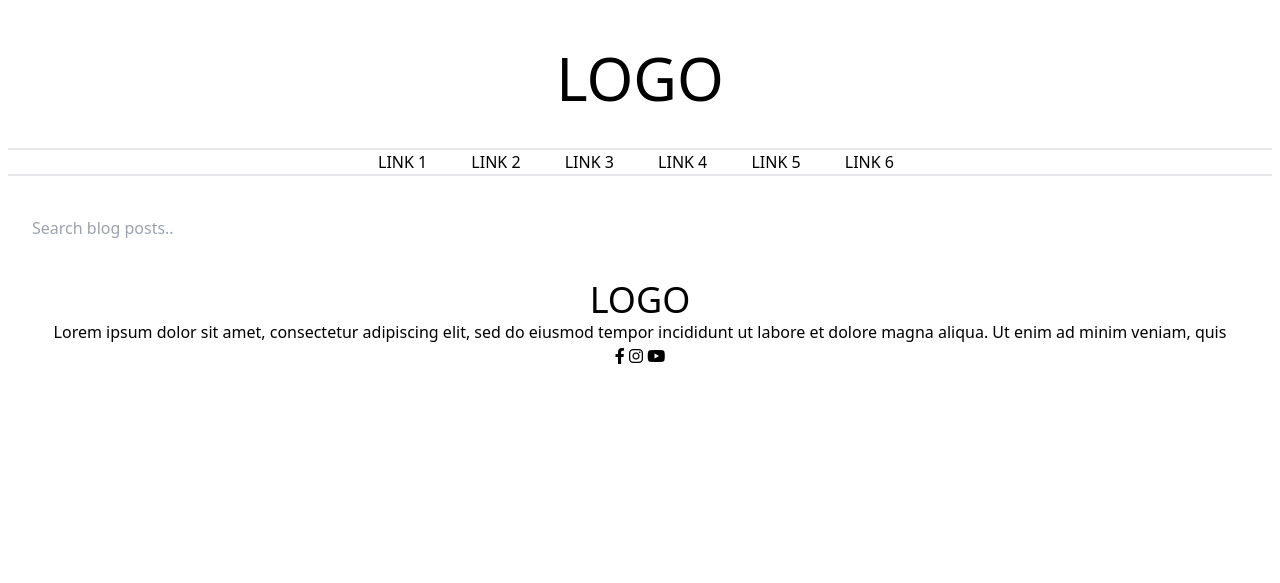
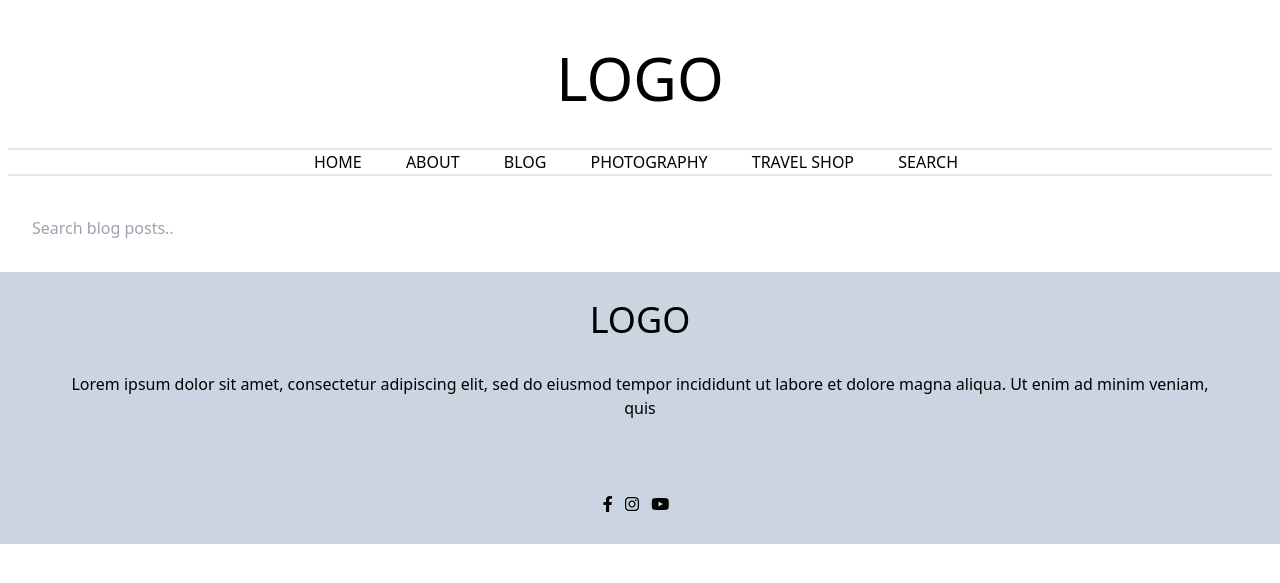
Before and after one commit to RinnieRambler/bootcamp-blog-project, a Jekyll site: the page built from search-doc.html, in a window 1280 px wide. Shown: the top 583 px of the page. Built offline with Jekyll 4.4.1, drawn with Linux system fonts in a browser that asks for light colours; nearby versions of some CDN libraries; comment, search, counter and statistics services are not loaded.

Commit message:
Updates to footer and header

```diff
--- a/_includes/featured-posts.html
+++ b/_includes/featured-posts.html
@@ -5,7 +5,7 @@
     <div class="leading-8 grid gap-8 md:grid-cols-3">
       {% for post in site.posts limit:3 %}
       <a href="{{post.url}}">
-        <div class="bg-image h-72 bg-no-repeat bg-center" style="background-image:url({{post.featured_image}})"> </div>
+        <div class="bg-image bg-center h-72 bg-no-repeat" style="background-image:url({{post.featured_image}})"> </div>
         <span class="category uppercase text-sm">{{post.category}}</span>
         <h3 class="text-xl font-semibold"> {{post.title}} </h3>
         <span class="author text-xs uppercase">by {{post.author}}</span> //
--- a/_includes/footer.html
+++ b/_includes/footer.html
@@ -1,12 +1,12 @@
-<footer class="p-2 text-center">
-    <div>
-        <a class="p-5 text-4xl " href="/index.html">LOGO</a>
-        <p> Lorem ipsum dolor sit amet, consectetur adipiscing elit, sed do eiusmod tempor
+<footer class="p-2 text-center bg-slate-300">
+    <div class="p-5">
+        <a class="p-5 text-4xl" href="/index.html">LOGO</a>
+        <p class="p-8"> Lorem ipsum dolor sit amet, consectetur adipiscing elit, sed do eiusmod tempor
             incididunt ut labore et dolore magna aliqua. Ut enim ad minim veniam, quis </p>
     </div>
-    <nav>
-        <a href="#"><i class="fab fa-facebook-f"></i></a>
-        <a href="#"><i class="fa-brands fa-instagram"></i></a>
-        <a href="#"><i class="fa-brands fa-youtube"></i></a>
+    <nav class="p-5">
+        <a class="mr-2" href="#"><i class="fab fa-facebook-f"></i></a>
+        <a class="mr-2" href="#"><i class="fa-brands fa-instagram"></i></a>
+        <a class="mr-2" href="#"><i class="fa-brands fa-youtube"></i></a>
     </nav>
 </footer>
--- a/_includes/header.html
+++ b/_includes/header.html
@@ -5,12 +5,12 @@
         </h2>
     </div>
     <nav class="border-y-2">
-        <a class="px-4 py-2 mr-2" href="#"> LINK 1</a>
-        <a class="px-4 py-2 mr-2" href="#"> LINK 2</a>
-        <a class="px-4 py-2 mr-2" href="#"> LINK 3</a>
-        <a class="px-4 py-2 mr-2" href="#"> LINK 4</a>
-        <a class="px-4 py-2 mr-2" href="#"> LINK 5</a>
-        <a class="px-4 py-2 mr-2" href="#"> LINK 6</a>
+        <a class="px-4 py-2 mr-2" href="#"> HOME</a>
+        <a class="px-4 py-2 mr-2" href="#"> ABOUT</a>
+        <a class="px-4 py-2 mr-2" href="#"> BLOG</a>
+        <a class="px-4 py-2 mr-2" href="#"> PHOTOGRAPHY</a>
+        <a class="px-4 py-2 mr-2" href="#"> TRAVEL SHOP</a>
+        <a class="px-4 py-2 mr-2" href="/search-doc.html"> SEARCH</a>
     </nav>
 
 </header>
--- a/style.css
+++ b/style.css
@@ -12,5 +12,5 @@
 
 body,
 * {
-    border: 1px solid lightgray;
+
 }
```
